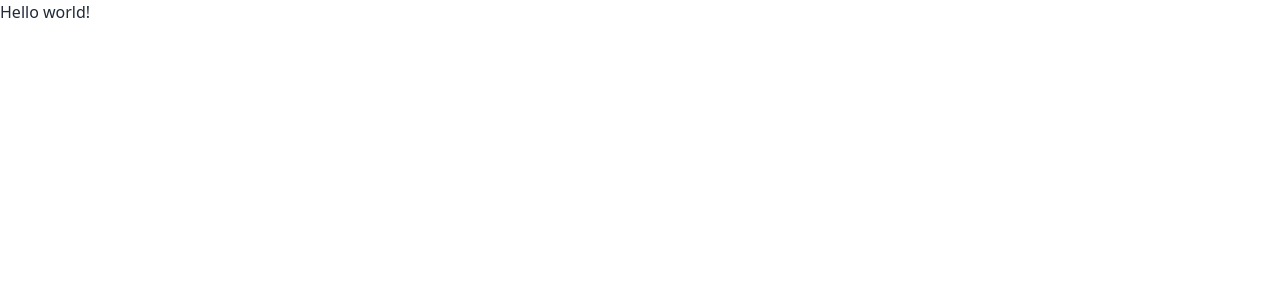
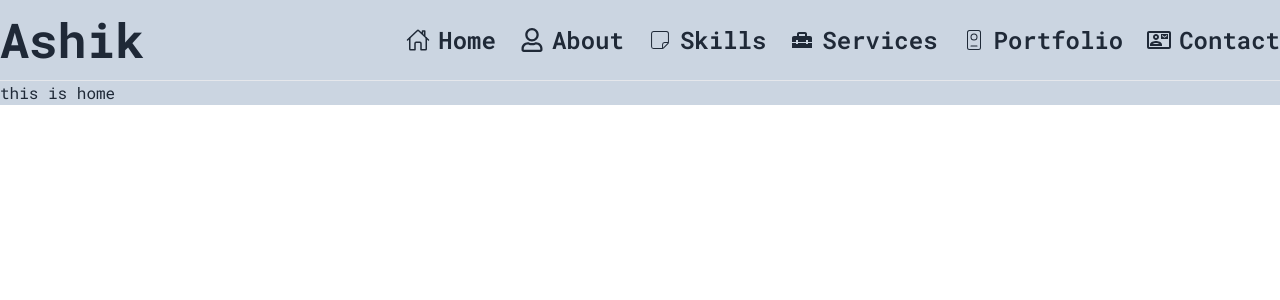
Before and after one commit to AshikurZaman01/portfolio-app, a React (Vite) app: page / in a window 1280 px wide. Shown: the top 300 px of the page. Built offline with nearby package versions, Linux system fonts and the light colour scheme.

Commit message:
add navbar

```diff
--- /dev/null
+++ b/src/Components/HomeComponets/Home.jsx
@@ -0,0 +1,10 @@
+
+const Home = () => {
+    return (
+        <div>
+            this is home
+        </div>
+    );
+};
+
+export default Home;
--- /dev/null
+++ b/src/Components/HomeComponets/Navbar/Navbar.jsx
@@ -0,0 +1,37 @@
+import { Link } from "react-router-dom";
+import { IoHomeOutline } from "react-icons/io5";
+import { FaRegUser } from "react-icons/fa";
+import { CiStickyNote } from "react-icons/ci";
+import { MdHomeRepairService } from "react-icons/md";
+import { CiPassport1 } from "react-icons/ci";
+import { MdOutlineContactMail } from "react-icons/md";
+
+const Navbar = () => {
+    return (
+        <div>
+
+            <nav className="flex justify-between items-center border-b py-4">
+                <div><Link className="text-5xl font-bold" to={'/'}>Ashik</Link></div>
+
+                <div>
+                    <ul className="flex items-center gap-6 text-2xl font-semibold">
+                        <li><Link className="flex justify-center items-center gap-2" to={'/'}><span><IoHomeOutline /></span>Home</Link></li>
+
+                        <li><Link className="flex justify-center items-center gap-2" to={'/'}><span><FaRegUser /></span>About</Link></li>
+
+                        <li><Link className="flex justify-center items-center gap-2" to={'/'}><span><CiStickyNote /></span>Skills</Link></li>
+
+                        <li><Link className="flex justify-center items-center gap-2" to={'/'}> <span><MdHomeRepairService /></span>Services</Link></li>
+
+                        <li><Link className="flex justify-center items-center gap-2" to={'/'}> <span><CiPassport1 /></span> Portfolio</Link></li>
+
+                        <li><Link className="flex justify-center items-center gap-2" to={'/'}> <span><MdOutlineContactMail /></span> Contact</Link></li>
+                    </ul>
+                </div>
+            </nav>
+
+        </div>
+    );
+};
+
+export default Navbar;
--- /dev/null
+++ b/src/Components/Roots/Roots.jsx
@@ -0,0 +1,13 @@
+import { Outlet } from "react-router-dom";
+import Navbar from "../HomeComponets/Navbar/Navbar";
+
+const Roots = () => {
+    return (
+        <div className="max-w-screen-xl mx-auto">
+            <Navbar></Navbar>
+            <Outlet></Outlet>
+        </div>
+    );
+};
+
+export default Roots;
--- a/src/index.css
+++ b/src/index.css
@@ -1,3 +1,11 @@
+@import url('https://fonts.googleapis.com/css2?family=DM+Sans:ital,opsz,wght@0,9..40,400;0,9..40,500;0,9..40,600;0,9..40,700;0,9..40,800;1,9..40,500&family=Roboto+Condensed:wght@300;400;500;600;700;800&family=Roboto+Mono:wght@300;400;500;600;700&display=swap');
 @tailwind base;
 @tailwind components;
 @tailwind utilities;
+
+body {
+    font-family: 'DM Sans', sans-serif;
+    font-family: 'Roboto', sans-serif;
+    font-family: 'Roboto Condensed', sans-serif;
+    font-family: 'Roboto Mono', monospace;
+}
--- a/src/main.jsx
+++ b/src/main.jsx
@@ -5,17 +5,27 @@ import {
   createBrowserRouter,
   RouterProvider,
 } from "react-router-dom";
+import Roots from './Components/Roots/Roots';
+import Home from './Components/HomeComponets/Home';
 
 const router = createBrowserRouter([
   {
     path: "/",
-    element: <div>Hello world!</div>,
+    element: <Roots></Roots>,
+    children: [
+      {
+        path: "/",
+        element: <Home></Home>
+      }
+    ]
   },
 ]);
 
 
 ReactDOM.createRoot(document.getElementById('root')).render(
   <React.StrictMode>
-    <RouterProvider router={router}></RouterProvider>
+    <div className='bg-slate-300'>
+      <RouterProvider router={router}></RouterProvider>
+    </div>
   </React.StrictMode>,
 )
```
